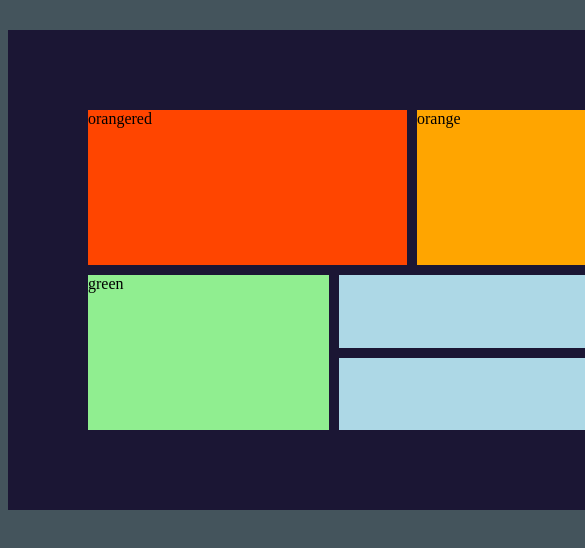
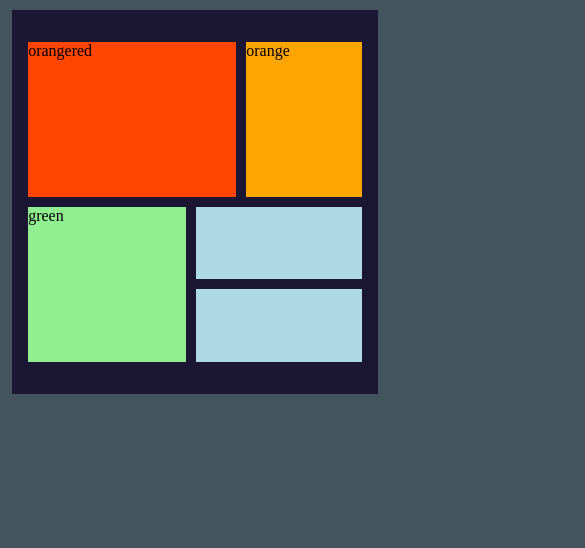
Before and after one commit to Pojocodes/grid_layout, a plain HTML site: page index.html in a window 390 px wide. Shown: the top 548 px of the page, 585 px wide, since content can reach past the window. Drawn offline with Linux system fonts and the light colour scheme.

Commit message:
did the media query

```diff
--- a/grid.css
+++ b/grid.css
@@ -2,8 +2,8 @@ body {
     background-color: rgba(3, 25, 36, 0.74);
 }
 .container {
-    width: 500px;
-    margin: 30px auto;
+    width: 30%;
+    margin: auto auto;
     background: rgba(15, 4, 41, 0.767);
     display: grid;
     grid-template-areas: "a a a a b b" "c c c d d d";
@@ -43,3 +43,15 @@ body {
 .child {
     background-color: lightblue;
 }
+
+@media (max-width:400px) {
+    .container {
+        width: 90%;
+        padding: 2rem 1rem;
+    }
+
+    body {
+        padding: .1rem;
+    }
+
+}
```
